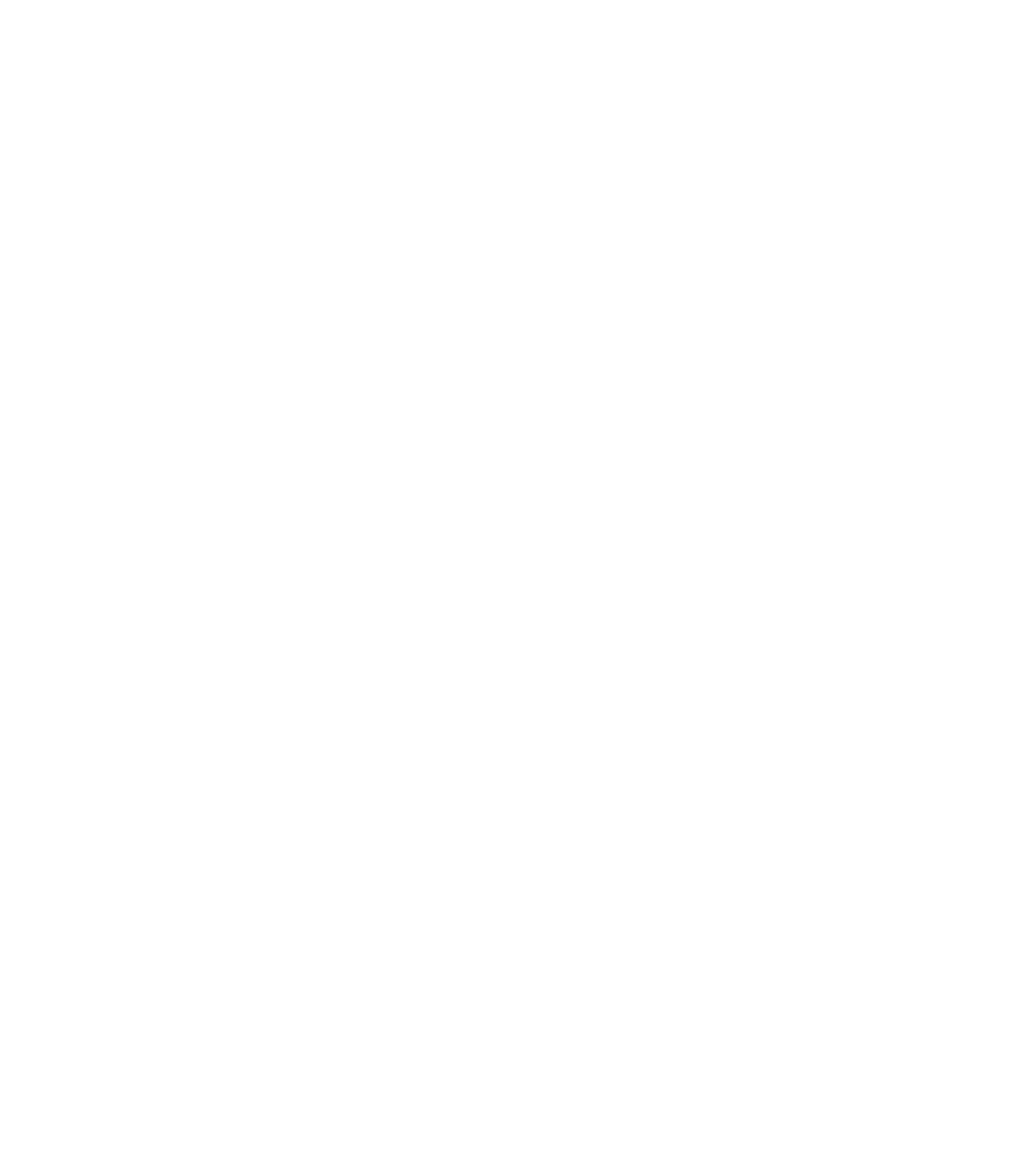
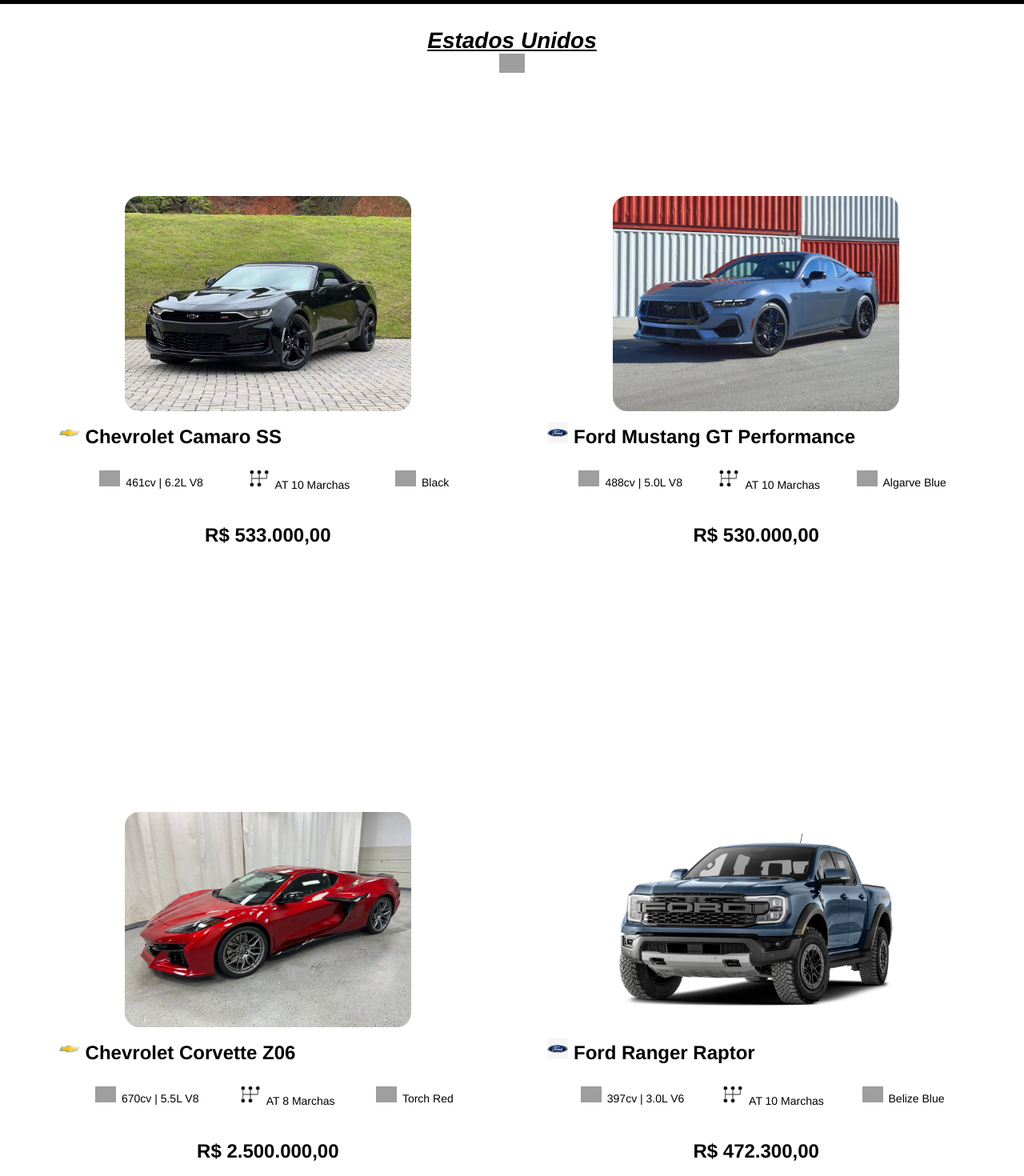
Before and after one commit to gabriellima-4/Deluxe-Auto, a React (Vite) app in the folder deluxeAuto/: page /worldmap/eua in a window 1280 px wide. Before the commit this address had no page. Shown: the part 80-1550 px from the top of the page at 80% size. Before the commit the page ends 800 px from the top, so only its background shows below. Built offline with nearby package versions, Linux system fonts and the light colour scheme; grey boxes are pictures that could not be loaded.

Commit message:
Showroom EUA feito

```diff
--- /dev/null
+++ b/deluxeAuto/src/components/Carros/EUA/index.jsx
@@ -0,0 +1,77 @@
+import Marcha from "../../../assets/icons/marcha.png"
+import LogoChevy from "../../../assets/logos/chevrolet.png"
+import LogoFord from "../../../assets/logos/Ford.png"
+import Camaro from "../../../assets/images/normal/CamaroSS.jpg"
+import Corvette from "../../../assets/images/normal/Corvette.jpg"
+import Ranger from "../../../assets/images/normal/RangerRaptor.jpeg"
+import Mustang from "../../../assets/images/normal/Mustang.webp"
+
+export default function CarrosEua(){
+    return(
+        <>
+            <section id="Showroom">
+            <div className="paisBandeira">
+                        <h2>Estados Unidos</h2>
+                        <img src="https://img.icons8.com/?size=100&id=15532&format=png&color=000000" alt="" />
+            </div>
+
+                    <div className="Fileira">
+                            <div class="Card-carro">
+                                <img className="fotoprincipal" src={Camaro} alt=""/>
+                                <div className="Container">
+                                    <h4 className="logo-nome" ><img src={LogoChevy} alt=""/>Chevrolet Camaro SS</h4>
+                                    <div className="Info">
+                                        <p><img src="https://img.icons8.com/?size=100&id=zPV5akQ5KlKf&format=png&color=000000" alt="Motor" width="16px"/>461cv | 6.2L V8</p>
+                                        <p><img src={Marcha} alt="Câmbio"/>AT 10 Marchas</p>
+                                        <p><img src="https://img.icons8.com/?size=100&id=25945&format=png&color=000000" width="16px" alt="Paleta Cor"/>Black</p>
+                                    </div>
+                                    <h4 class="preco">R$ 533.000,00</h4>
+                                </div>
+                            </div>
+
+                            <div class="Card-carro">
+                                <img className="fotoprincipal" src={Mustang}  alt=""/>
+                                <div className="Container">
+                                    <h4 className="logo-nome" ><img src={LogoFord} alt=""/>Ford Mustang GT Performance</h4>
+                                    <div className="Info">
+                                        <p><img src="https://img.icons8.com/?size=100&id=zPV5akQ5KlKf&format=png&color=000000" alt="Motor" width="16px"/>488cv | 5.0L V8</p>
+                                        <p><img src={Marcha} alt="Câmbio"/>AT 10 Marchas</p>
+                                        <p><img src="https://img.icons8.com/?size=100&id=25945&format=png&color=000000" width="16px" alt="Paleta Cor"/>Algarve Blue</p>
+                                    </div>
+                                    <h4 class="preco">R$ 530.000,00</h4>
+                                </div>
+                            </div>
+                    </div>
+
+
+                    <div className="Fileira">
+                            <div class="Card-carro">
+                                <img className="fotoprincipal" src={Corvette} alt=""/>
+                                <div className="Container">
+                                    <h4 className="logo-nome" ><img src={LogoChevy} alt=""/>Chevrolet Corvette Z06</h4>
+                                    <div className="Info">
+                                        <p><img src="https://img.icons8.com/?size=100&id=zPV5akQ5KlKf&format=png&color=000000" alt="Motor" width="16px"/>670cv | 5.5L V8</p>
+                                        <p><img src={Marcha} alt="Câmbio"/>AT 8 Marchas</p>
+                                        <p><img src="https://img.icons8.com/?size=100&id=25945&format=png&color=000000" width="16px" alt="Paleta Cor"/>Torch Red</p>
+                                    </div>
+                                    <h4 class="preco">R$ 2.500.000,00</h4>
+                                </div>
+                            </div>
+
+                            <div class="Card-carro">
+                                <img className="fotoprincipal" src={Ranger}  alt=""/>
+                                <div className="Container">
+                                    <h4 className="logo-nome" ><img src={LogoFord} alt=""/>Ford Ranger Raptor</h4>
+                                    <div className="Info">
+                                        <p><img src="https://img.icons8.com/?size=100&id=zPV5akQ5KlKf&format=png&color=000000" alt="Motor" width="16px"/>397cv | 3.0L V6</p>
+                                        <p><img src={Marcha} alt="Câmbio"/>AT 10 Marchas</p>
+                                        <p><img src="https://img.icons8.com/?size=100&id=25945&format=png&color=000000" width="16px" alt="Paleta Cor"/>Belize Blue</p>
+                                    </div>
+                                    <h4 class="preco">R$ 472.300,00</h4>
+                                </div>
+                            </div>
+                    </div>
+            </section>
+        </>
+    )
+}
--- a/deluxeAuto/src/components/Carros/Suecia/index.jsx
+++ b/deluxeAuto/src/components/Carros/Suecia/index.jsx
@@ -47,7 +47,7 @@
 
                     <div className="Fileira">
                         <div class="Card-carro">
-                                <img className="fotoprincipal" src={Gemera} alt="Volvo XC90"/>
+                                <img className="fotoprincipal" src={Gemera} alt=""/>
                                 <div className="Container">
                                     <h4 className="logo-nome" ><img src={LogoKoenigsegg} alt=""/>Koenigsegg Gemera</h4>
                                     <div className="Info">
--- a/deluxeAuto/src/components/WorldMap/index.jsx
+++ b/deluxeAuto/src/components/WorldMap/index.jsx
@@ -21,6 +21,10 @@
             <Link to={"/worldmap/japao"}>
                 Japão
             </Link>
+
+            <Link to={"/worldmap/eua"}>
+                Estados Unidos
+            </Link>
         </div>
 
 
--- a/deluxeAuto/src/router/App.jsx
+++ b/deluxeAuto/src/router/App.jsx
@@ -6,6 +6,7 @@
 import ShowroomCoreia from "../views/Showrooms/Coreia-do-Sul"
 import ShowroomSuecia from "../views/Showrooms/Suecia"
 import ShowroomJapao from "../views/Showrooms/Japao"
+import ShowroomEUA from "../views/Showrooms/EUA"
 
 function App() {
   return (
@@ -27,9 +28,9 @@
 
         <Route path="/worldmap/japao" Component={ShowroomJapao}/>
 
-        {/* <Route path="/worldmap/eua" Component={}/>
+        <Route path="/worldmap/eua" Component={ShowroomEUA}/>
 
-        <Route path="/contato" Component={}/>
+        {/* <Route path="/contato" Component={}/>
 
         <Route path="/conta" Component={}/> */}
 
--- /dev/null
+++ b/deluxeAuto/src/views/Showrooms/EUA/index.jsx
@@ -0,0 +1,13 @@
+import Header from "../../../components/Header";
+import CarrosEua from "../../../components/Carros/EUA";
+import Footer from "../../../components/Footer";
+
+export default function ShowroomEUA(){
+    return(
+        <>
+            <Header/>
+            <CarrosEua/>
+            <Footer/>
+        </>
+    )
+}
```
